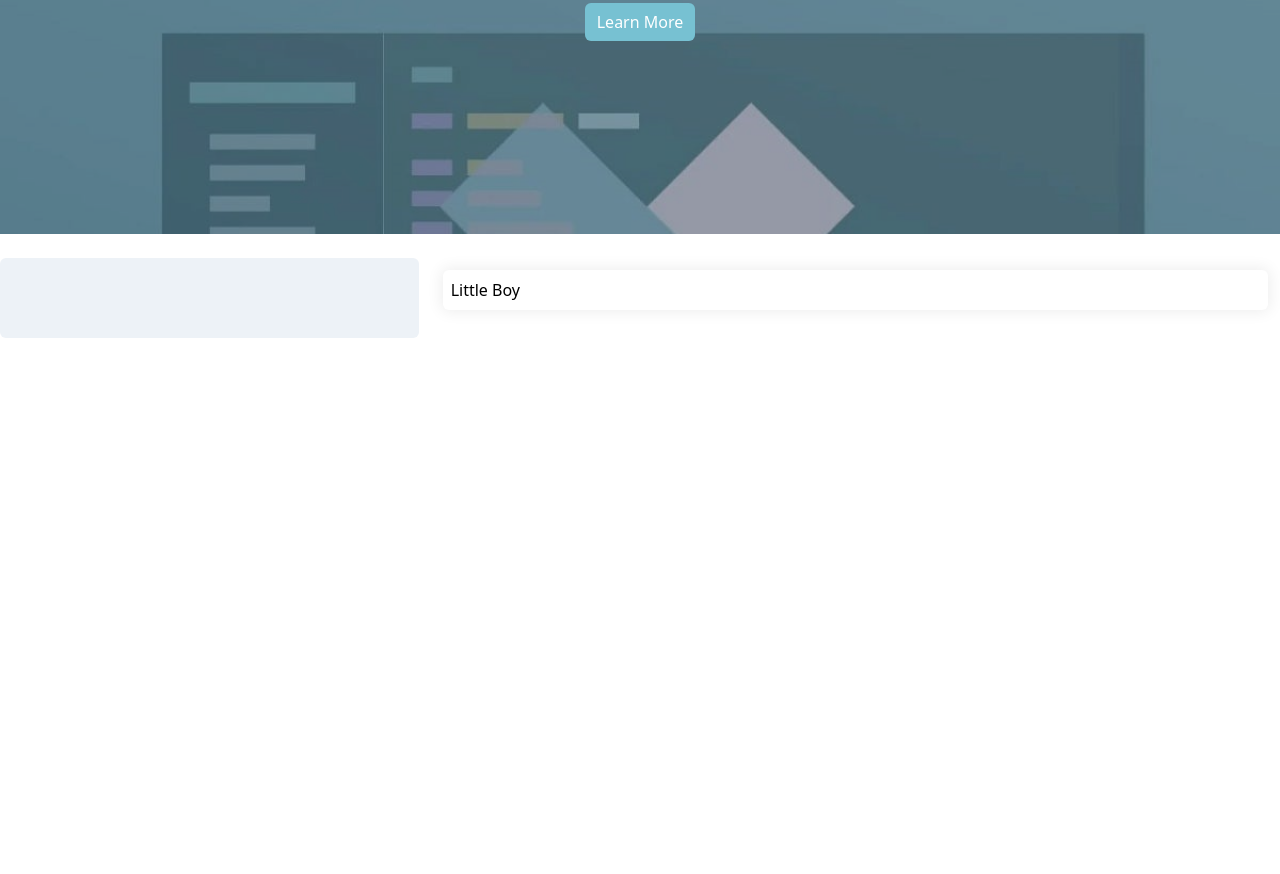
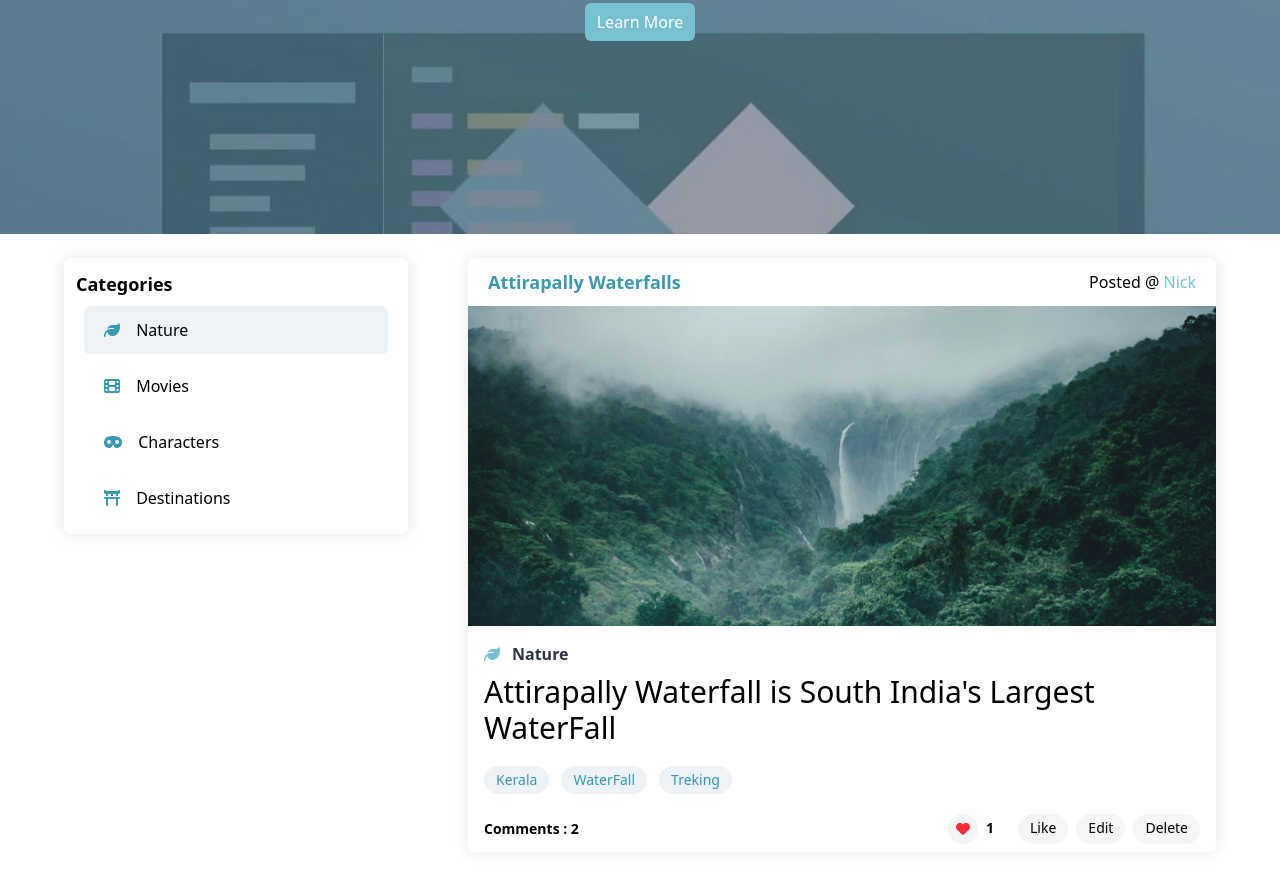
Before and after one commit to nikhilvanama/AlpineJs_routine, a plain HTML site: page Landing page/index.html in a window 1280 px wide. Shown: the part 370-1244 px from the top of the page. Before the commit the page ends 800 px from the top, so only its background shows below. Drawn offline with nearby package versions, Linux system fonts and the light colour scheme.

Commit message:
Completed Sidebar and Content styling

```diff
--- a/Landing page/index.html
+++ b/Landing page/index.html
@@ -8,7 +8,9 @@
 
     <script src="https://cdn.jsdelivr.net/npm/@tailwindcss/browser@4"></script>
 
-    <link rel="stylesheet" href="https://cdnjs.cloudflare.com/ajax/libs/font-awesome/6.7.2/css/all.min.css" integrity="sha512-Evv84Mr4kqVGRNSgIGL/F/aIDqQb7xQ2vcrdIwxfjThSH8CSR7PBEakCr51Ck+w+/U6swU2Im1vVX0SVk9ABhg==" crossorigin="anonymous" referrerpolicy="no-referrer" />
+    <link rel="stylesheet" href="https://cdnjs.cloudflare.com/ajax/libs/font-awesome/6.7.2/css/all.min.css"
+        integrity="sha512-Evv84Mr4kqVGRNSgIGL/F/aIDqQb7xQ2vcrdIwxfjThSH8CSR7PBEakCr51Ck+w+/U6swU2Im1vVX0SVk9ABhg=="
+        crossorigin="anonymous" referrerpolicy="no-referrer" />
 
     <style type="text/tailwindcss">
         @theme {
@@ -27,7 +29,19 @@
       }
 
       .card {
-        @apply flex flex-col overflow-hidden rounded-md shadow-[0_0px_15px_2px_rgba(0,0,0,0.07)] relative mb-4 bg-white p-2 pb-2
+        @apply flex flex-col overflow-hidden rounded-md shadow-[0_0px_15px_2px_rgba(0,0,0,0.07)] relative mb-4 bg-white
+      }
+
+      .tab-list {
+        @apply py-3 px-5 hover:bg-neutral-100 block rounded-md text-[16px] font-medium
+      }
+
+      .tab-list i {
+        @apply pe-3 text-darkblue
+      }
+
+      .tab-list.active {
+        @apply !bg-lightblue
       }
     </style>
 </head>
@@ -79,24 +93,85 @@
 
     <section class="block relative text-white text-center py-50 px-10 bg-cover bg-bottom bg-[url(hero.jpg)] hero-after">
         <h1 class="text-6xl font-bold text-white relative z-10 mb-3">Alpine JS Practice Page</h1>
-        <p class="relative text-xl text-white font-medium z-10 mb-5">This Page is Build in my practice of Alpine JS with Tailwind JS</p>
-        <a href="javascript:void(0)" class="relative p-2 px-3 bg-blue hover:bg-darkblue rounded-md transition duration-300 z-10">Learn More</a>
+        <p class="relative text-xl text-white font-medium z-10 mb-5">This Page is Build in my practice of Alpine JS with
+            Tailwind JS</p>
+        <a href="javascript:void(0)"
+            class="relative p-2 px-3 bg-blue hover:bg-darkblue rounded-md transition duration-300 z-10">Learn More</a>
     </section>
 
-    <section class="grid grid-cols-3 gap-3 max-w-7xl mx-auto mt-6">
-        <aside class="col-span-1 bg-lightblue rounded-md p-3">
-
+    <section class="grid grid-cols-3 gap-15 max-w-6xl mx-auto my-6">
+        <aside class="col-span-1">
+            <section class="card p-3">
+                <h2 class="text-lg font-semibold mb-2">Categories</h2>
+                <ul class="flex flex-col gap-2 mx-2">
+                    <li>
+                        <a href="" class="tab-list active"><i class="fa-solid fa-leaf"></i> Nature</a>
+                    </li>
+                    <li>
+                        <a href="" class="tab-list"><i class="fa-solid fa-film"></i> Movies</a>
+                    </li>
+                    <li>
+                        <a href="" class="tab-list"><i class="fa-solid fa-mask"></i> Characters</a>
+                    </li>
+                    <li>
+                        <a href="" class="tab-list"><i class="fa-solid fa-torii-gate"></i> Destinations</a>
+                    </li>
+                </ul>
+            </section>
         </aside>
 
-        <main class="col-span-2 p-3">
+        <main class="col-span-2">
             <article class="card">
-                <div class="title">
-                    <h3>Little Boy</h3>
+                <div class="title flex justify-between mx-3 px-2 items-center h-12">
+                    <h3 class="text-lg font-bold text-darkblue w-[50%] truncate">Attirapally Waterfalls</h3>
+                    <div>Posted @ <a href="javascript:void(0)" target="_blank"
+                            class="text-blue hover:text-darkblue hover:underline">Nick</a></div>
+                </div>
 
+                <div class="image">
+                    <a href="javascript:void(0)">
+                        <img class="w-full h-80 object-cover" src="./nature.jpg" alt="">
+                    </a>
                 </div>
+
+                <div class="p-4 pb-2">
+                    <a href="" class="flex items-center gap-3 mb-2">
+                        <i class="fa-solid fa-leaf text-blue"></i>
+                        <span class="font-bold text-dark hover:underline">Nature</span>
+                    </a>
+                    <p class="text-3xl font-medium mb-5">Attirapally Waterfall is South India's Largest WaterFall</p>
+                    <div class="flex items-center gap-3 text-sm mb-5">
+                        <a href="javascript:void(0)"
+                            class="bg-lightblue rounded-full text-darkblue font-medium px-3 py-1 hover:bg-lightblue transition duration-300">Kerala</a>
+                        <a href="javascript:void(0)"
+                            class="bg-lightblue rounded-full text-darkblue font-medium px-3 py-1 hover:bg-lightblue transition duration-300">WaterFall</a>
+                        <a href="javascript:void(0)"
+                            class="bg-lightblue rounded-full text-darkblue font-medium px-3 py-1 hover:bg-lightblue transition duration-300">Treking</a>
+                    </div>
+                    <div class="flex items-center justify-between text-sm">
+                        <a href="" class="font-bold">Comments : <span>2</span></a>
+                        <div class="flex align-center gap-6">
+                            <div class="flex gap-2 align-center">
+                                <i
+                                    class="fa-solid fa-heart text-red-500 rounded-full p-2 bg-neutral-100 cursor-pointer hover:bg-red-100 transition duration-300"></i>
+                                <span class="mt-1 font-semibold">1</span>
+                            </div>
+                            <div class="flex align-center gap-2">
+                                <a href="javascript:void(0)"
+                                    class="text-md font-normal py-1 px-3 rounded-full bg-neutral-100 hover:bg-neutral-200 transition duration-200">Like</a>
+                                <a href="javascript:void(0)"
+                                    class="text-md font-normal py-1 px-3 rounded-full bg-neutral-100 hover:bg-neutral-200 transition duration-200">Edit</a>
+                                <a href="javascript:void(0)"
+                                    class="text-md font-normal py-1 px-3 rounded-full bg-neutral-100 hover:bg-neutral-200 transition duration-200">Delete</a>
+                            </div>
+                        </div>
+                    </div>
+                </div>
+
             </article>
         </main>
     </section>
 
 </body>
+
 </html>
```
Also changed, not shown: Landing page/nature.jpg (added).
